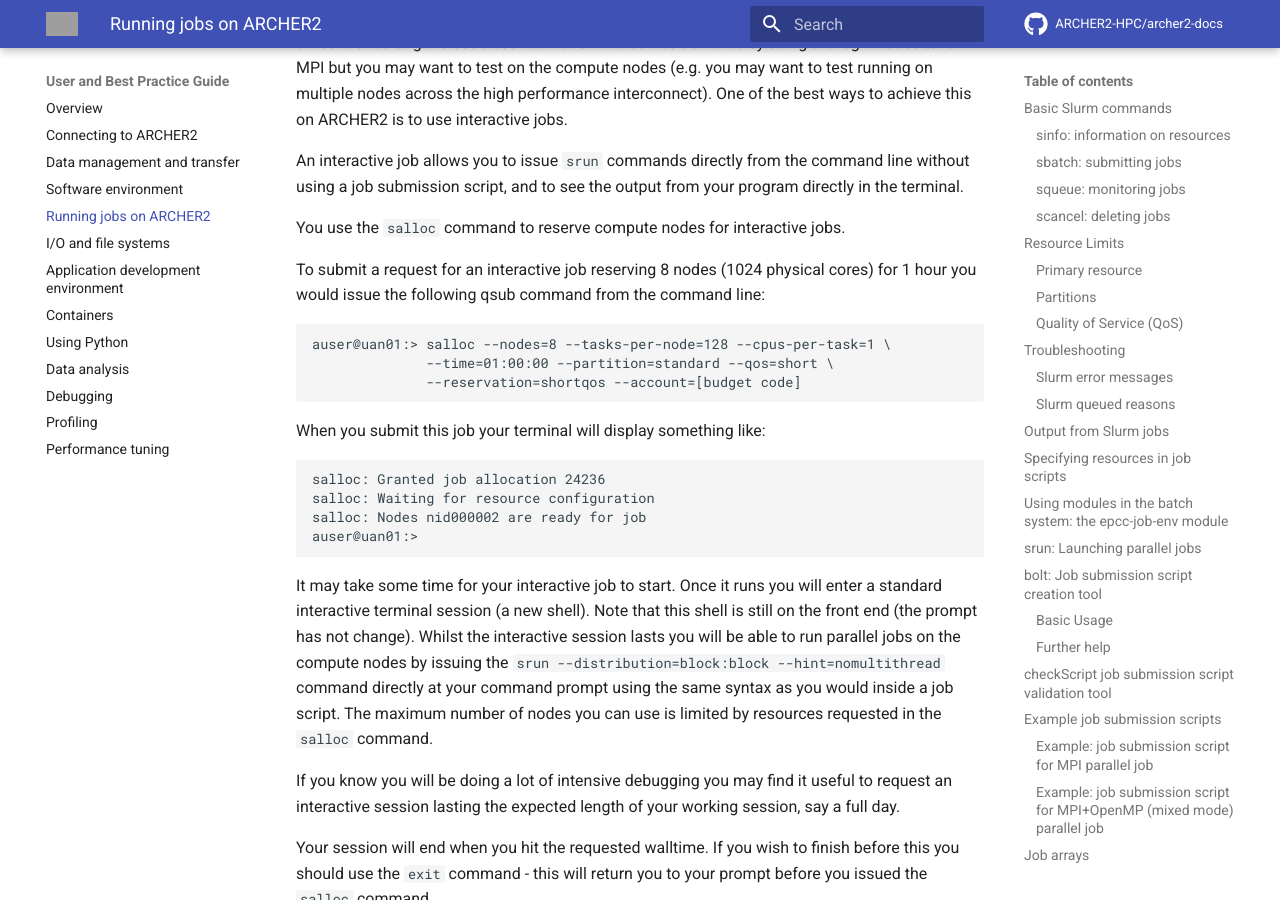
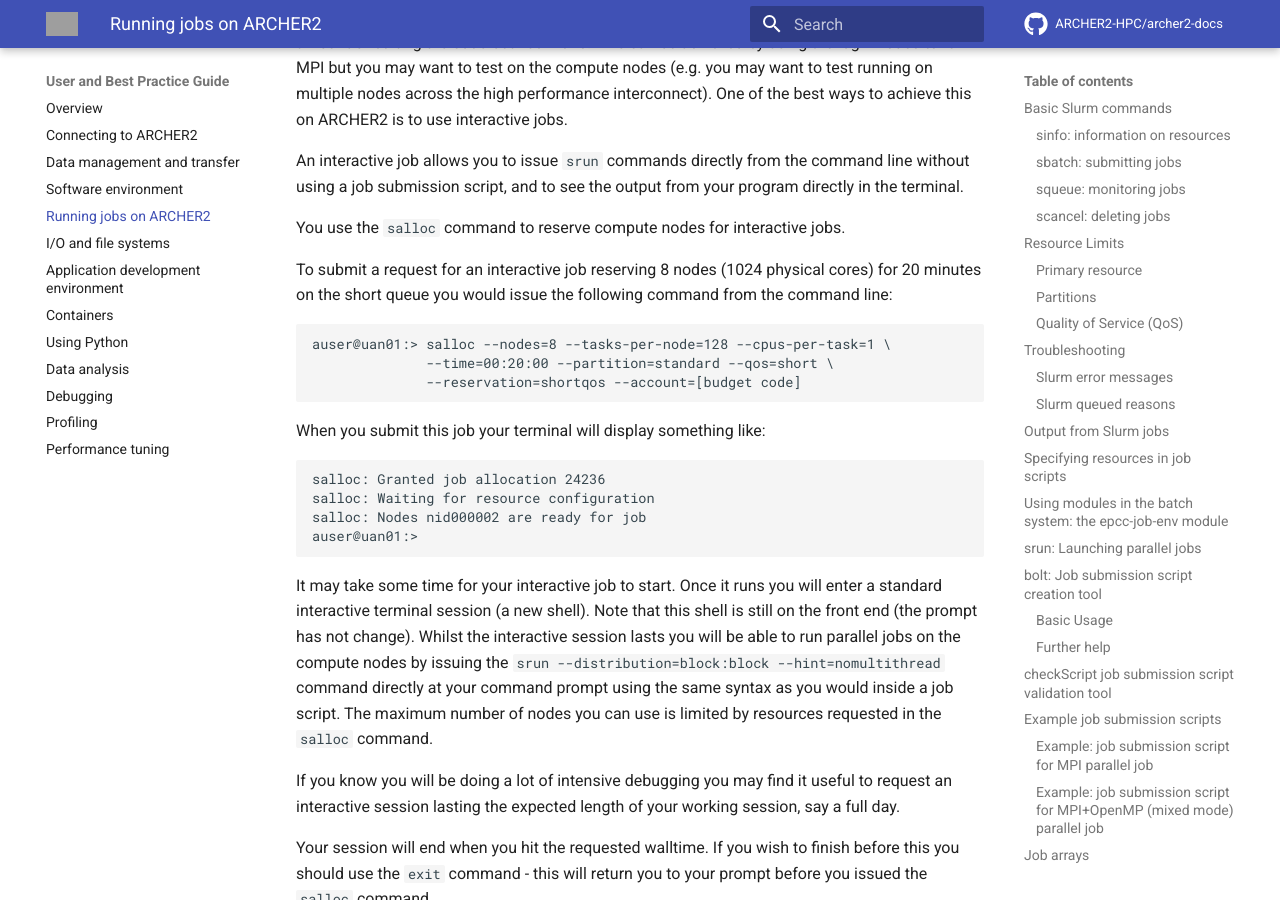
Before and after one commit to ARCHER2-HPC/archer2-docs, an MkDocs documentation site: the page built from docs/user-guide/scheduler.md, in a window 1280 px wide and 900 px high, scrolled down 21689 px. Built offline with MkDocs 1.6.1 and Material for MkDocs 9.7.7, drawn with Linux system fonts in a browser that asks for light colours; comment, search, counter and statistics services are not loaded; grey boxes are pictures that could not be loaded.

Commit message:
Update time limit for salloc example
Short queue only allows 20 minutes maximum runtime.

```diff
--- a/docs/user-guide/scheduler.md
+++ b/docs/user-guide/scheduler.md
@@ -972,11 +972,11 @@
 jobs.
 
 To submit a request for an interactive job reserving 8 nodes (1024
-physical cores) for 1 hour you would issue the following qsub command
-from the command line:
+physical cores) for 20 minutes on the short queue you would issue the
+following command from the command line:
 
     auser@uan01:> salloc --nodes=8 --tasks-per-node=128 --cpus-per-task=1 \
-                  --time=01:00:00 --partition=standard --qos=short \
+                  --time=00:20:00 --partition=standard --qos=short \
                   --reservation=shortqos --account=[budget code]
 
 When you submit this job your terminal will display something like:
```
